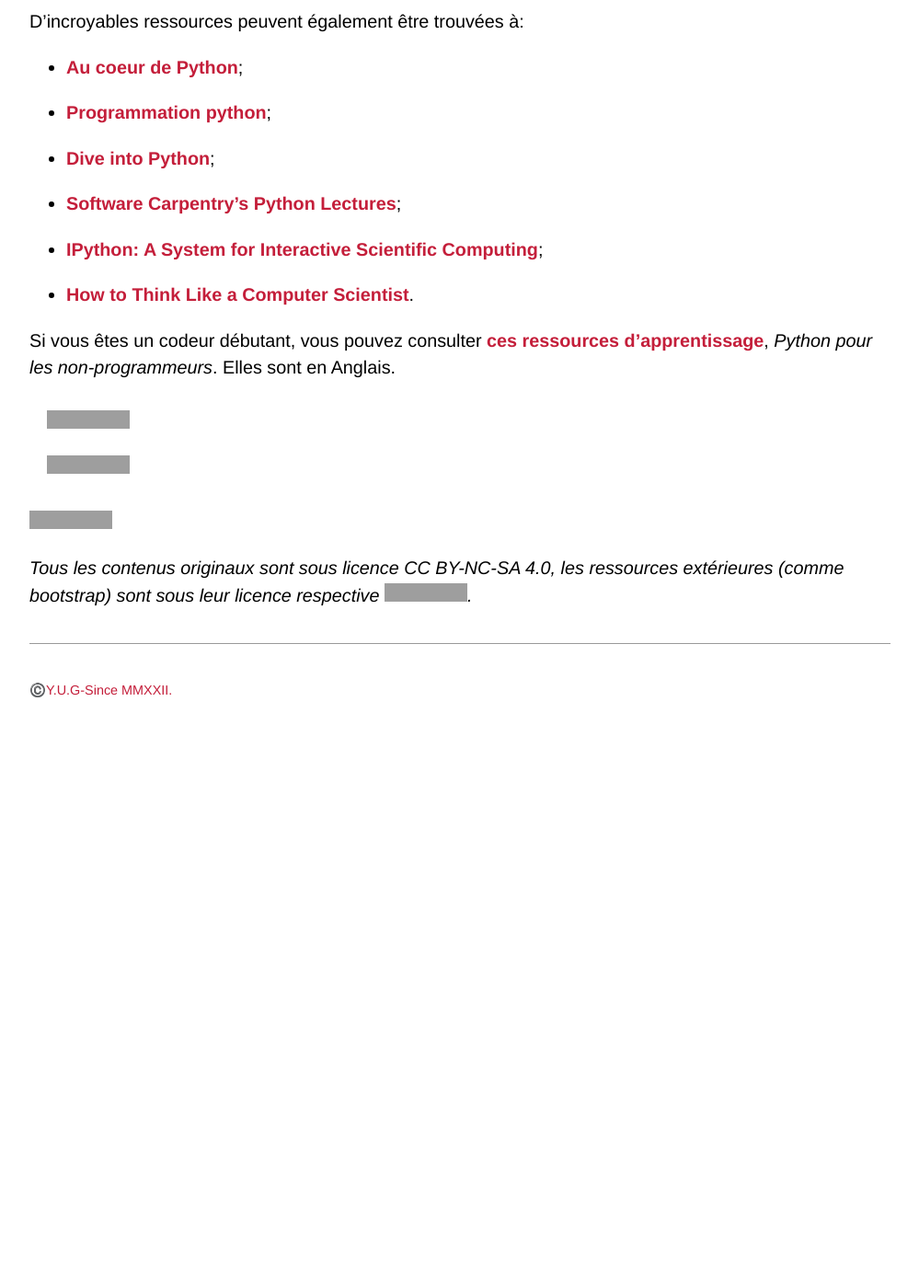
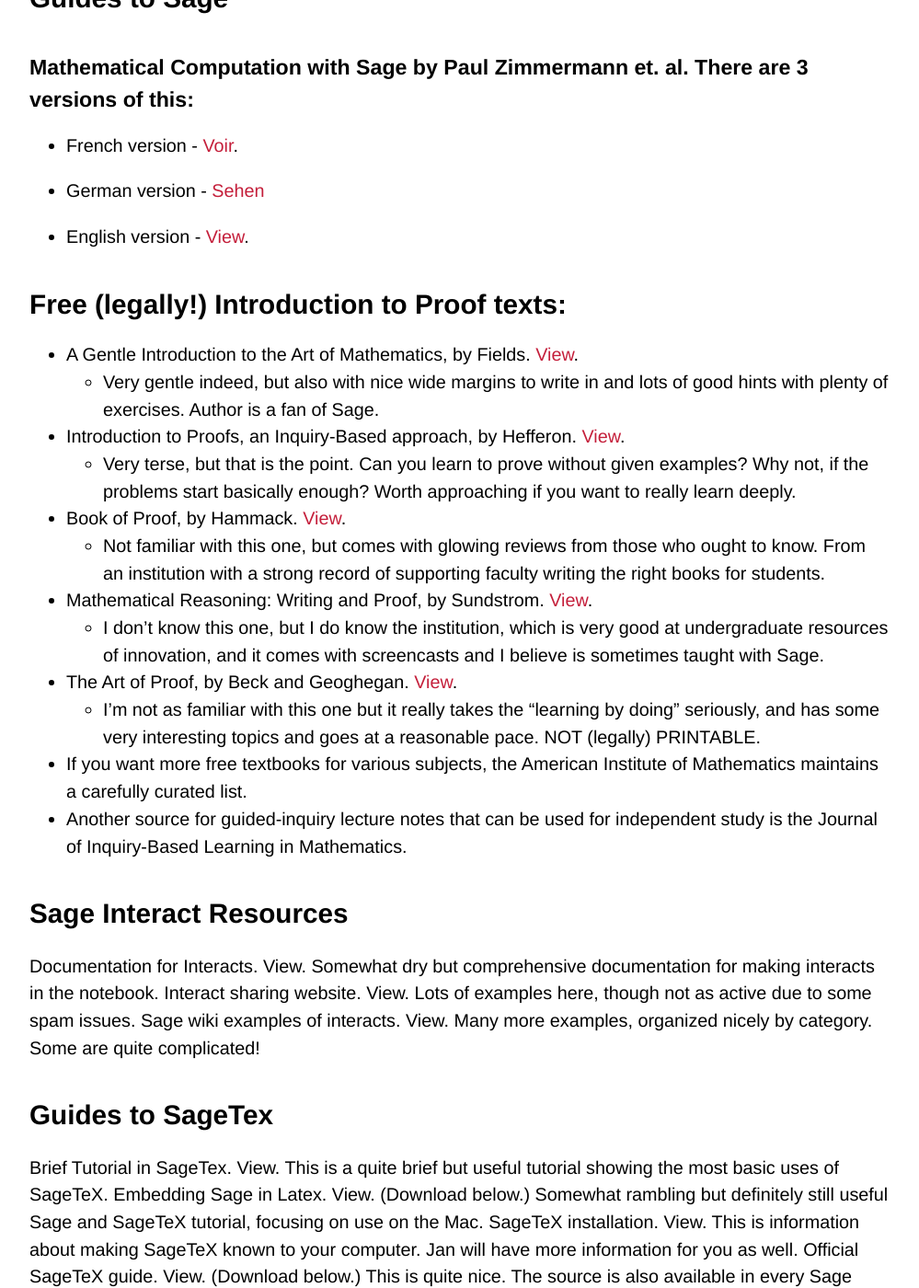
Before and after one commit to WoComtoQC/wocomtoqc.github.io, a Jekyll site: the page built from ressources.md, in a window 1280 px wide and 1400 px high, scrolled down 605 px. Shown: the whole window at 92% size, without its empty margins (140-1139 px from the left). Built offline with Jekyll 4.4.1, drawn with Linux system fonts in a browser that asks for light colours; some web fonts are replaced; our own code applies the rules of GitHub Pages for plain Markdown files; before the commit the page ends 1422 px from its top, so only the background shows below that; some of the changed text lies outside the part shown; grey boxes are pictures that could not be loaded.

Commit message:
Update ressources.md

```diff
--- a/ressources.md
+++ b/ressources.md
@@ -5,33 +5,57 @@ layout: default
 
 # Ressources
 
-Votre permier ami sera certainement [**les cinq premières sections du tutoriel officiel de Python**](https://docs.python.org/fr/3/tutorial/).
-
-D'incroyables ressources peuvent également être trouvées à:
-
-* [**Au coeur de Python**](https://www.amazon.com/Au-coeur-Python-Notions-fondamentales/dp/2744021482);
-
-* [**Programmation python**](https://www.eyrolles.com/Informatique/Livre/programmation-python-9782212124835/);
-
-* [**Dive into Python**](http://www.diveintopython.net/toc/index.html);
-
-* [**Software Carpentry's Python Lectures**](http://software-carpentry.org/4_0/python/);
-
-* [**IPython: A System for Interactive Scientific Computing**](http://dx.doi.org/10.1109/MCSE.2007.53);
-
-* [**How to Think Like a Computer Scientist**](http://www.greenteapress.com/thinkpython/thinkpython.html).
 
 
 
-Si vous êtes un codeur débutant, vous pouvez consulter [**ces ressources d'apprentissage**](https://wiki.python.org/moin/BeginnersGuide/NonProgrammers), *Python pour les non-programmeurs*. Elles sont en Anglais.
+## Guides to Sage
+
+### Mathematical Computation with Sage by Paul Zimmermann et. al. There are 3 versions of this:
+   - French version - [Voir](http://dl.lateralis.org/public/sagebook/sagebook-web-20130530.pdf).
+
+   - German version - [Sehen](https://www.google.com/url?q=https%3A%2F%2Fmembers.loria.fr%2FPZimmermann%2Fsagebook%2FCalculDeutsch.pdf&sa=D&sntz=1&usg=AFQjCNH25MgqpfX9td76EcJjrId7PCaQ2w)
+
+   - English version - [View](https://www.google.com/url?q=https%3A%2F%2Fmembers.loria.fr%2FPZimmermann%2Fsagebook%2Fenglish.html&sa=D&sntz=1&usg=AFQjCNHWW_L59KhEzDLQeJ8LXbq_gik42w).
 
 
+## Free (legally!) Introduction to Proof texts:
 
-[![forthebadge made-with-python](http://ForTheBadge.com/images/badges/made-with-python.svg)](https://www.python.org/)|
+   - A Gentle Introduction to the Art of Mathematics, by Fields.  [View](http://www.google.com/url?q=http%3A%2F%2Fosj1961.github.io%2Fgiam%2F&sa=D&sntz=1&usg=AFQjCNG4B-dcRR7BUUaR852CRJvW2AMm8w).
+     - Very gentle indeed, but also with nice wide margins to write in and lots of good hints with plenty of exercises.
+    Author is a fan of Sage.
 
-[![Made withJupyter](https://img.shields.io/badge/Made%20with-Jupyter-orange?style=for-the-badge&logo=Jupyter)](https://jupyter.org/try)|
-
-[![Open in Colab](https://colab.research.google.com/assets/colab-badge.svg)](https://colab.research.google.com/notebooks/welcome.ipynb?hl=fr)
+  -  Introduction to Proofs, an Inquiry-Based approach, by Hefferon.  [View](http://www.google.com/url?q=http%3A%2F%2Fjoshua.smcvt.edu%2Fproofs%2F&sa=D&sntz=1&usg=AFQjCNGHW24djhKPDgEq-bh1J1jhZ4YvHg).
+     - Very terse, but that is the point.  Can you learn to prove without given examples?  Why not, if the problems start basically enough?  Worth approaching if you want to really learn deeply.
 
 
-*Tous les contenus originaux sont sous licence CC BY-NC-SA 4.0, les ressources extérieures (comme bootstrap) sont sous leur licence respective [![License: CC BY-NC-SA 4.0](https://img.shields.io/badge/License-CC%20BY--NC--SA%204.0-lightgrey.svg)](https://creativecommons.org/licenses/by-nc-sa/4.0/).*
+  -  Book of Proof, by Hammack.  [View](http://www.google.com/url?q=http%3A%2F%2Fwww.people.vcu.edu%2F~rhammack%2FBookOfProof%2F&sa=D&sntz=1&usg=AFQjCNGIPT2lpY1NgIH1OMRsaHQ1dH-UmA).
+     - Not familiar with this one, but comes with glowing reviews from those who ought to know.  From an institution with a strong record of supporting faculty writing the right books for students.
+
+
+  -  Mathematical Reasoning: Writing and Proof, by Sundstrom.  [View](http://www.google.com/url?q=http%3A%2F%2Fwww.people.vcu.edu%2F~rhammack%2FBookOfProof%2F&sa=D&sntz=1&usg=AFQjCNGIPT2lpY1NgIH1OMRsaHQ1dH-UmA).
+     - I don't know this one, but I do know the institution, which is very good at undergraduate resources of innovation, and it comes with screencasts and I believe is sometimes taught with Sage.
+
+  -  The Art of Proof, by Beck and Geoghegan. [View](http://www.google.com/url?q=http%3A%2F%2Fmath.sfsu.edu%2Fbeck%2Fpapers%2Faop.noprint.pdf&sa=D&sntz=1&usg=AFQjCNHU6DKoV6JgdOaiJJLg6hfrslQYrg).
+     - I'm not as familiar with this one but it really takes the "learning by doing" seriously, and has some very interesting topics and goes at a reasonable pace.  NOT (legally) PRINTABLE.
+
+
+  - If you want more free textbooks for various subjects, the American Institute of Mathematics maintains a carefully curated list.
+  - Another source for guided-inquiry lecture notes that can be used for independent study is the Journal of Inquiry-Based Learning in Mathematics.
+
+## Sage Interact Resources
+Documentation for Interacts. View.
+Somewhat dry but comprehensive documentation for making interacts in the notebook.
+Interact sharing website.  View.
+Lots of examples here, though not as active due to some spam issues.
+Sage wiki examples of interacts.  View.
+Many more examples, organized nicely by category.  Some are quite complicated!
+
+## Guides to SageTex
+Brief Tutorial in SageTex. View.
+This is a quite brief but useful tutorial showing the most basic uses of SageTeX.
+Embedding Sage in Latex.  View. (Download below.)
+Somewhat rambling but definitely still useful Sage and SageTeX tutorial, focusing on use on the Mac.
+SageTeX installation. View.
+This is information about making SageTeX known to your computer. Jan will have more information for you as well.
+Official SageTeX guide.  View. (Download below.)
+This is quite nice. The source is also available in every Sage installation.
```
